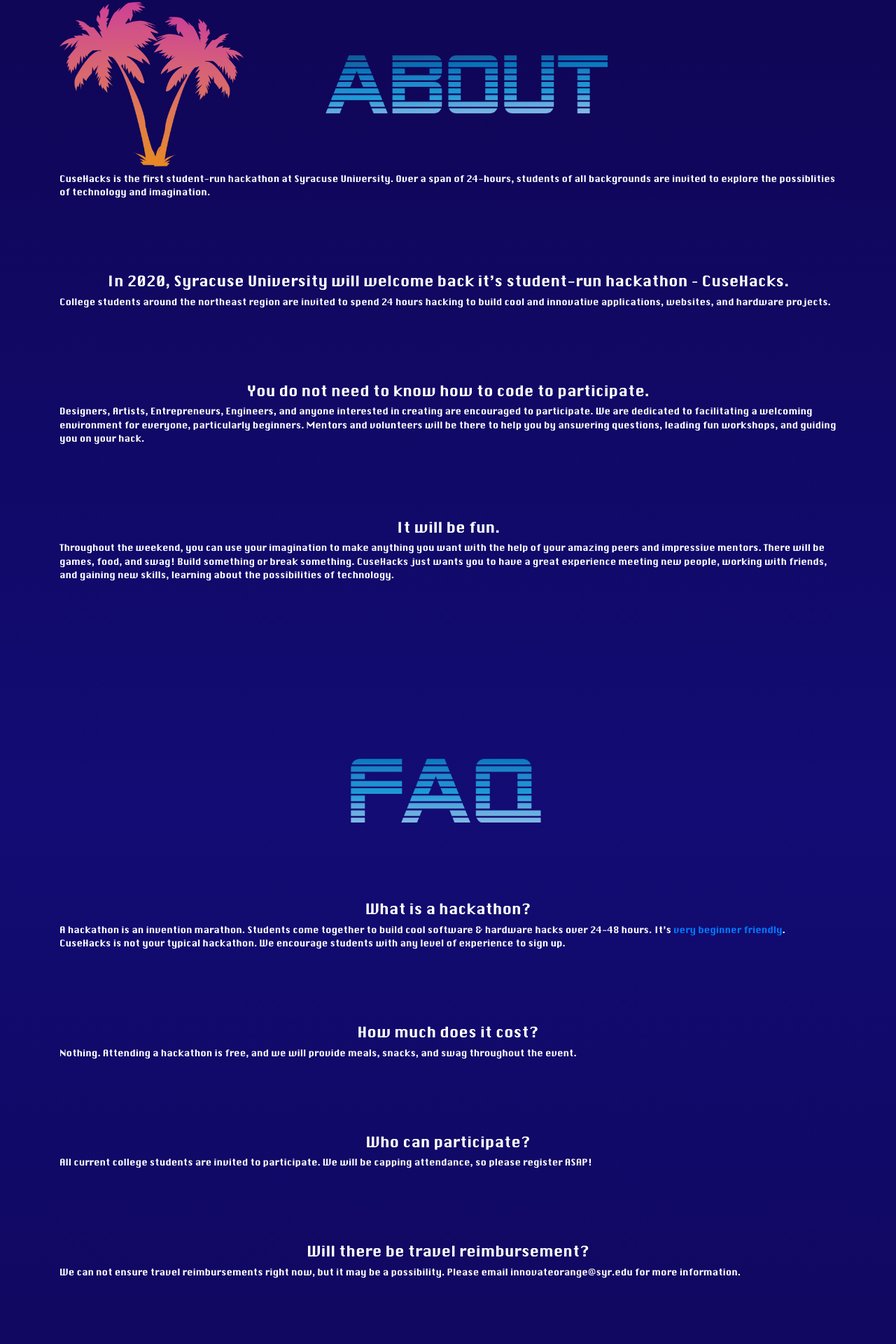
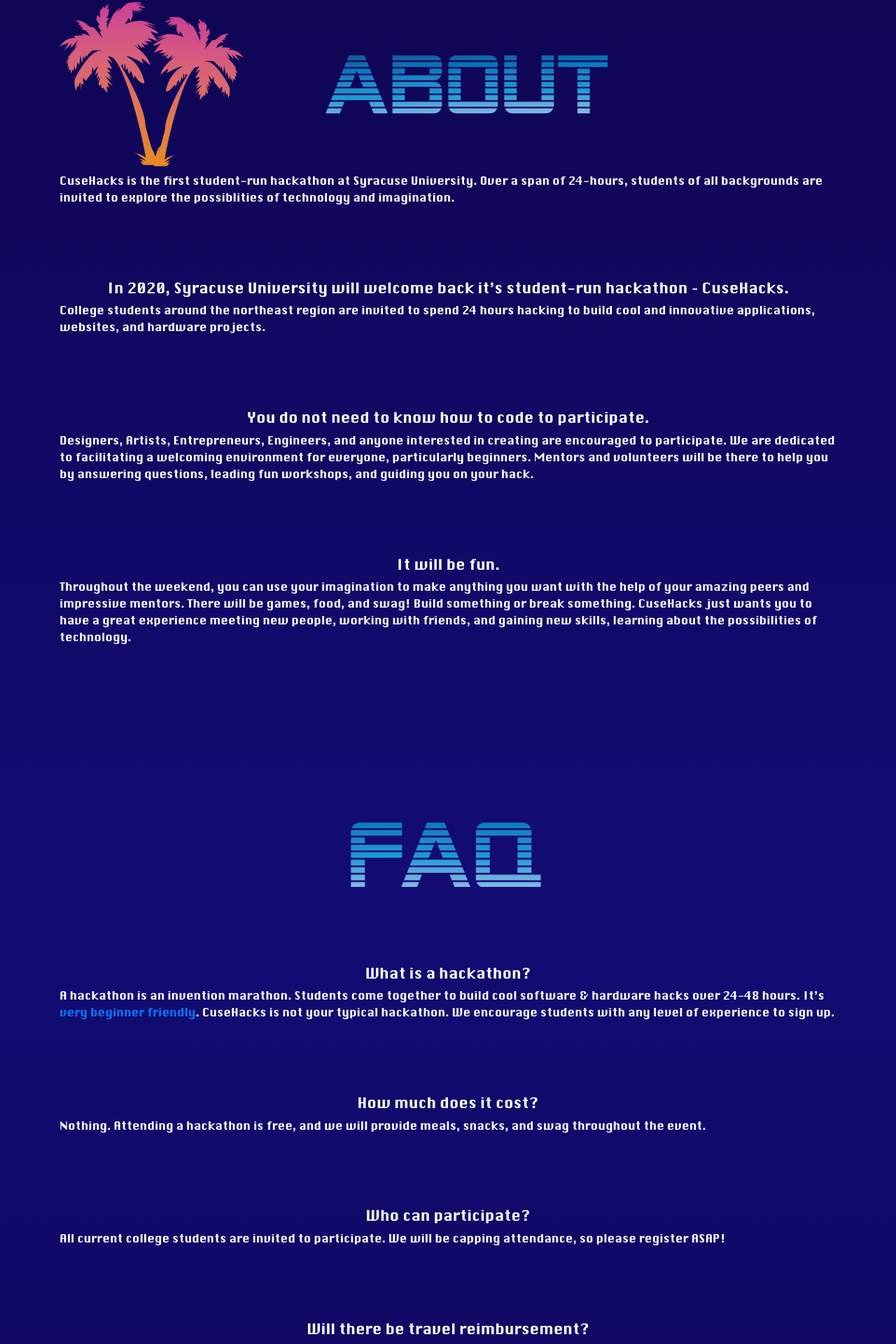
Before and after one commit to innovateorange/cusehacks, a Jekyll site: the page built from index.html, in a window 1280 px wide. Shown: the part 1055-2975 px from the top of the page at 70% size. Built offline with Jekyll 4.4.1, drawn with Linux system fonts in a browser that asks for light colours; nearby versions of some CDN libraries.

Commit message:
made p bigger

```diff
--- a/css/original.css
+++ b/css/original.css
@@ -34,7 +34,7 @@
 }
 
 p {
-  font-size: 1vw;
+  font-size: 1.25vw;
 }
 
 .center {
```
